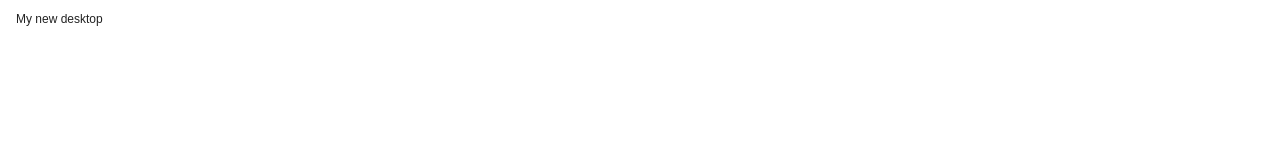
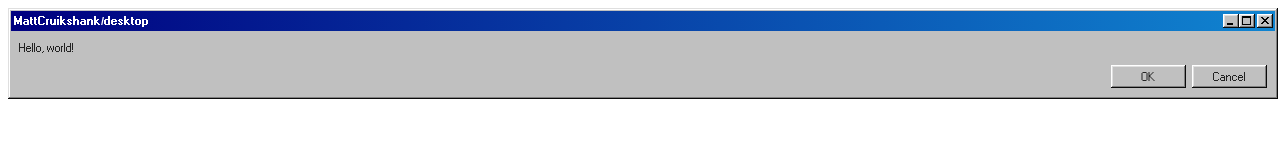
Before and after one commit to MattCruikshank/desktop, a plain HTML site: page index.html in a window 1280 px wide. Drawn offline with nearby package versions, Linux system fonts and the light colour scheme.

Commit message:
Update index.html

```diff
--- a/index.html
+++ b/index.html
@@ -8,8 +8,25 @@
   </head>
 
   <body>
-    <div class="window-body">
-      <p>My new desktop</p>
+    <div class="window" style="margin: 0px; width: 100%">
+      <div class="title-bar">
+        <div class="title-bar-text">
+          MattCruikshank/desktop
+        </div>
+
+        <div class="title-bar-controls">
+          <button aria-label="Minimize"></button>
+          <button aria-label="Maximize"></button>
+          <button aria-label="Close"></button>
+        </div>
+      </div>
+      <div class="window-body">
+        <p>Hello, world!</p>
+        <section class="field-row" style="justify-content: flex-end">
+          <button>OK</button>
+          <button>Cancel</button>
+        </section>
+      </div>
     </div>
   </body>
 </html>
```
